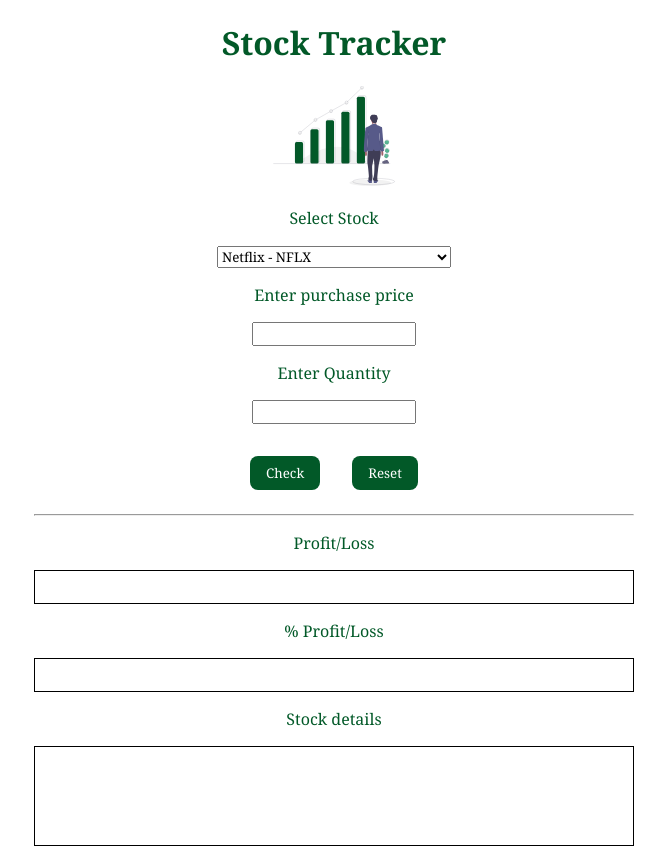
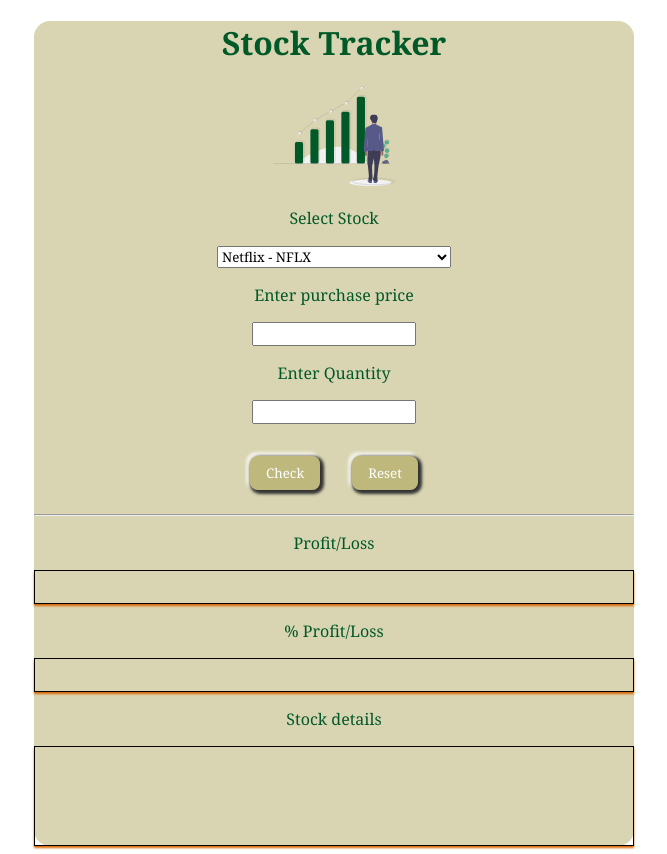
Before and after one commit to DanishOnGit/Stock-tracker-Reactjs, a React (Create React App) app: page / in a window 1280 px wide. Shown: the whole page, without its empty margins (306-973 px from the left). Built offline with nearby package versions, Linux system fonts and the light colour scheme.

Commit message:
style: box-shadows

```diff
--- a/src/styles.css
+++ b/src/styles.css
@@ -12,7 +12,7 @@
   text-align: center;
   max-width: 600px;
   border-radius: 1rem;
-  background-color: ;
+  background-color:rgba(128, 115, 0, 0.301);
   margin: auto;
   color: var(--pri-color);
 }
@@ -25,7 +25,12 @@
 margin: 1rem;
 border: none;
 color: white;
-background-color: var(--pri-color);
+background-color:rgba(128, 115, 0, 0.301);
+box-shadow: 2px 2px 3px 2px rgb(51, 51, 51),-2px -2px 3px 2px rgba(255, 255, 255, 0.705);
+outline: none;
+}
+.checkBtn:active{
+  box-shadow: 1px 1px 3px 2px rgb(51, 51, 51),-1px -1px 3px 2px rgba(228, 227, 227);
 }
 .labels{
   margin: 0.5rem;
@@ -52,7 +57,8 @@ margin: auto;
 text-align: center;
 padding: 1rem;
 font-weight: 700;
-color: var(--sec-color)
+color: var(--sec-color);
+box-shadow: 0px 2px 2px;
 }
 #percentValue{
   /* width: 200px; */
@@ -62,6 +68,8 @@ color: var(--sec-color)
   margin: auto;
   text-align: center;
   font-weight: 700;
+  box-shadow: 0px 2px 2px;
+
   }
   #stockDetail{
     color: var(--sec-color);
@@ -69,6 +77,7 @@ color: var(--sec-color)
     height: 100px;
     border: 1px solid black;
     margin: auto;
+    box-shadow: 0px 2px 2px;
 
   }
   ul{
```
